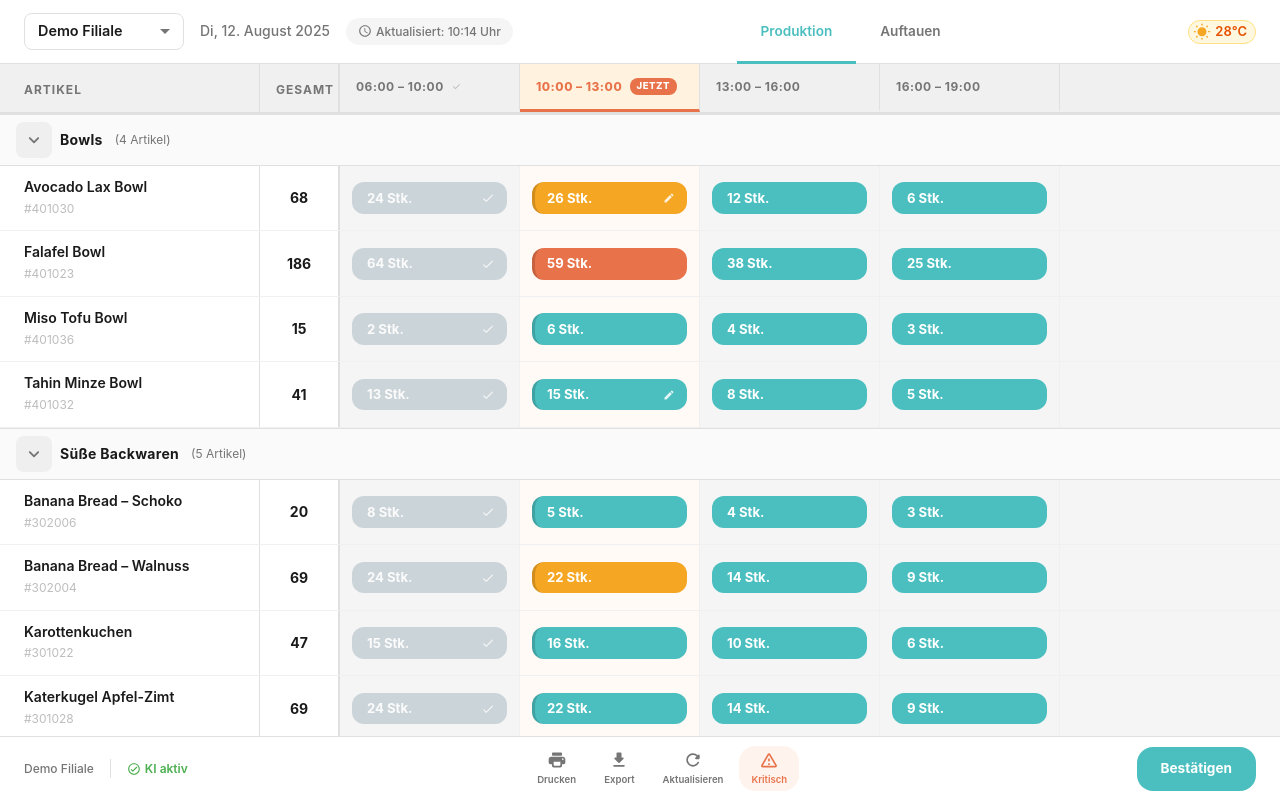
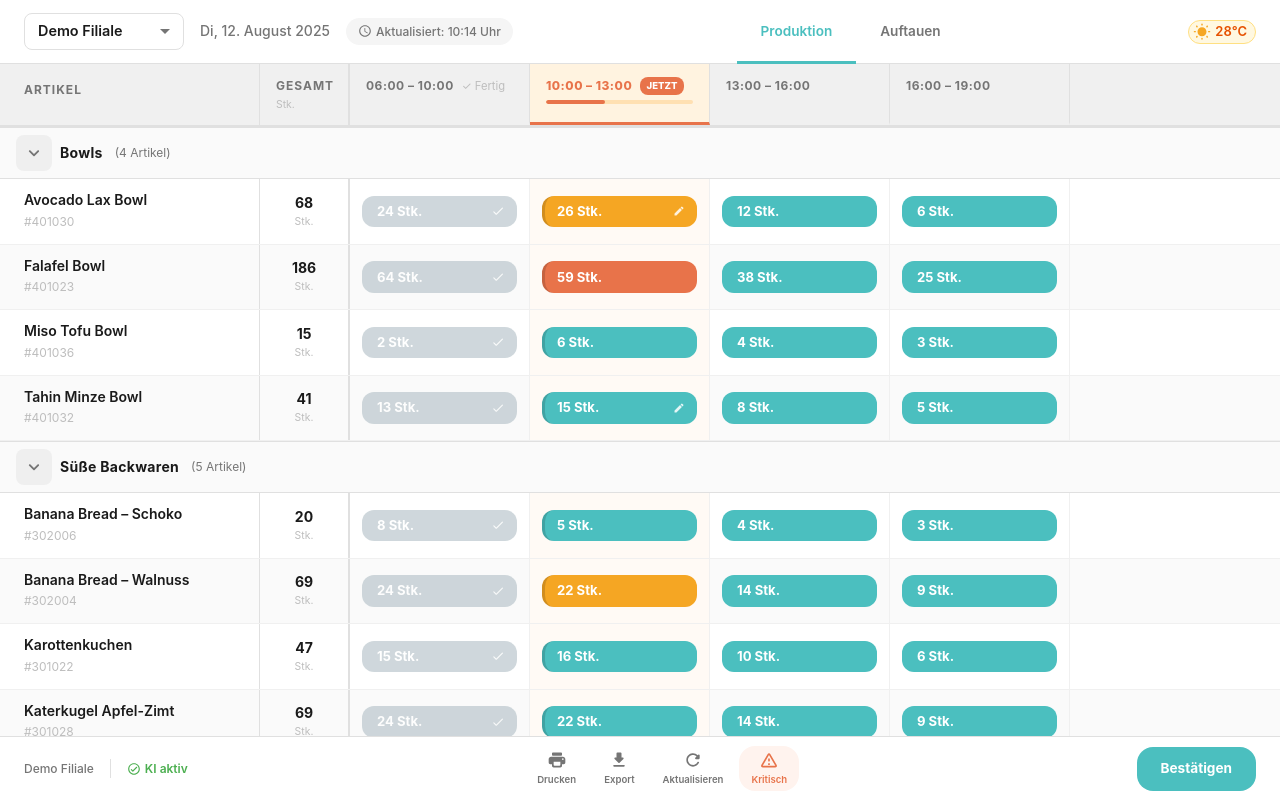
Before and after one commit to heliavz/foodforecast-production-plan, a React (Vite) app: page / in a window 1280 px wide. Built offline with nearby package versions, Linux system fonts and the light colour scheme.

Commit message:
table polish - zebra rows, Gesamt unit label, empty state, horizontal scroll shadow

```diff
--- a/src/components/ProductionTable/ProductRow.jsx
+++ b/src/components/ProductionTable/ProductRow.jsx
@@ -7,17 +7,18 @@ export default function ProductRow({
   productColWidth,
   totalColWidth,
   slotColWidth,
+  isEven,
 }) {
+  const rowBg = isEven ? "#FFFFFF" : "#FAFAFA";
+
   return (
     <Box
       sx={{
         display: "flex",
         alignItems: "stretch",
         borderBottom: "1px solid #F0F0F0",
-        minHeight: 52,
-        "&:hover": {
-          backgroundColor: "#FAFAFA",
-        },
+        minHeight: 56,
+        backgroundColor: rowBg,
       }}
     >
       {/* Fixed product name column */}
@@ -29,13 +30,12 @@ export default function ProductRow({
           py: 1.5,
           position: "sticky",
           left: 0,
-          backgroundColor: "inherit",
           zIndex: 2,
           borderRight: "1px solid #E0E0E0",
           display: "flex",
           flexDirection: "column",
           justifyContent: "center",
-          backgroundColor: "#fff",
+          backgroundColor: rowBg,
         }}
       >
         <Typography
@@ -61,12 +61,13 @@ export default function ProductRow({
           py: 1.5,
           position: "sticky",
           left: productColWidth,
-          backgroundColor: "#fff",
           zIndex: 2,
           borderRight: "2px solid #E0E0E0",
           display: "flex",
+          flexDirection: "column",
           alignItems: "center",
           justifyContent: "center",
+          backgroundColor: rowBg,
         }}
       >
         <Typography
@@ -74,6 +75,12 @@ export default function ProductRow({
           sx={{ fontWeight: 700, color: "text.primary" }}
         >
           {product.total}
+        </Typography>
+        <Typography
+          variant="caption"
+          sx={{ color: "text.muted", fontSize: "0.65rem" }}
+        >
+          Stk.
         </Typography>
       </Box>
 
@@ -86,6 +93,7 @@ export default function ProductRow({
             slotData={slotData}
             slot={slot}
             slotColWidth={slotColWidth}
+            rowBg={rowBg}
           />
         );
       })}
--- a/src/components/ProductionTable/ProductionTable.jsx
+++ b/src/components/ProductionTable/ProductionTable.jsx
@@ -1,18 +1,46 @@
 import { Box, Typography } from "@mui/material";
-import { useState } from "react";
+import { useState, useRef, useEffect } from "react";
 import { categories, timeSlots } from "../../data/mockData";
 import CategoryRow from "./CategoryRow";
 
 const PRODUCT_COL_WIDTH = 260;
-const TOTAL_COL_WIDTH = 80;
+const TOTAL_COL_WIDTH = 90;
 const SLOT_COL_WIDTH = 180;
+
+// progress through the active slot (0 to 1) — hardcoded for demo
+// in production this would be calculated from current time vs slot start/end
+const SLOT_PROGRESS = 0.4;
 
 export default function ProductionTable() {
   const [collapsed, setCollapsed] = useState({});
+  const [showScrollShadow, setShowScrollShadow] = useState(false);
+  const scrollRef = useRef(null);
 
   const toggleCategory = (catId) => {
     setCollapsed((prev) => ({ ...prev, [catId]: !prev[catId] }));
   };
+
+  const allCollapsed =
+    Object.values(collapsed).length > 0 &&
+    categories.every((cat) => collapsed[cat.id]);
+
+  // detect horizontal scroll position to show/hide right shadow
+  useEffect(() => {
+    const el = scrollRef.current;
+    if (!el) return;
+    const handleScroll = () => {
+      const canScrollRight =
+        el.scrollWidth > el.clientWidth + el.scrollLeft + 2;
+      setShowScrollShadow(canScrollRight);
+    };
+    handleScroll();
+    el.addEventListener("scroll", handleScroll);
+    window.addEventListener("resize", handleScroll);
+    return () => {
+      el.removeEventListener("scroll", handleScroll);
+      window.removeEventListener("resize", handleScroll);
+    };
+  }, []);
 
   return (
     <Box
@@ -21,6 +49,7 @@ export default function ProductionTable() {
         overflow: "hidden",
         display: "flex",
         flexDirection: "column",
+        position: "relative",
       }}
     >
       {/* TABLE HEADER */}
@@ -33,6 +62,7 @@ export default function ProductionTable() {
           position: "sticky",
           top: 0,
           zIndex: 10,
+          overflowX: "hidden",
         }}
       >
         {/* Fixed Artikel column */}
@@ -74,6 +104,9 @@ export default function ProductionTable() {
             backgroundColor: "background.tableHeader",
             zIndex: 11,
             borderRight: "2px solid #E0E0E0",
+            display: "flex",
+            flexDirection: "column",
+            justifyContent: "center",
           }}
         >
           <Typography
@@ -87,6 +120,12 @@ export default function ProductionTable() {
           >
             Gesamt
           </Typography>
+          <Typography
+            variant="caption"
+            sx={{ color: "text.muted", fontSize: "0.65rem" }}
+          >
+            Stk.
+          </Typography>
         </Box>
 
         {/* Scrollable time slot columns */}
@@ -97,7 +136,8 @@ export default function ProductionTable() {
               width: SLOT_COL_WIDTH,
               minWidth: SLOT_COL_WIDTH,
               px: 2,
-              py: 1.5,
+              pt: 1.5,
+              pb: 0,
               backgroundColor: slot.isActive
                 ? "#FFF3E0"
                 : "background.tableHeader",
@@ -109,10 +149,11 @@ export default function ProductionTable() {
                 ? "secondary.main"
                 : "transparent",
               display: "flex",
-              alignItems: "center",
-              gap: 1,
+              flexDirection: "column",
+              gap: 0.5,
             }}
           >
+            <Box sx={{ display: "flex", alignItems: "center", gap: 1 }}>
               <Typography
                 variant="caption"
                 sx={{
@@ -124,6 +165,7 @@ export default function ProductionTable() {
               >
                 {slot.label}
               </Typography>
+
               {slot.isActive && (
                 <Box
                   sx={{
@@ -134,26 +176,74 @@ export default function ProductionTable() {
                     px: 0.8,
                     py: 0.2,
                     borderRadius: 1,
-                  letterSpacing: 0.5,
                   }}
                 >
                   JETZT
                 </Box>
               )}
+
               {slot.isCompleted && (
                 <Typography
                   variant="caption"
-                sx={{ color: "text.muted", fontSize: "0.65rem" }}
+                  sx={{ color: "text.muted", fontSize: "0.7rem" }}
                 >
-                ✓
+                  ✓ Fertig
                 </Typography>
+              )}
+            </Box>
+
+            {/* Progress bar inside active slot header */}
+            {slot.isActive && (
+              <Box
+                sx={{
+                  width: "100%",
+                  height: 4,
+                  backgroundColor: "#FFE0B2",
+                  borderRadius: 2,
+                  overflow: "hidden",
+                  mb: 0.5,
+                }}
+              >
+                <Box
+                  sx={{
+                    width: `${SLOT_PROGRESS * 100}%`,
+                    height: "100%",
+                    backgroundColor: "secondary.main",
+                    borderRadius: 2,
+                    transition: "width 0.5s ease",
+                  }}
+                />
+              </Box>
             )}
           </Box>
         ))}
       </Box>
 
-      {/* SCROLLABLE BODY */}
-      <Box sx={{ flex: 1, overflowY: "auto", overflowX: "auto" }}>
+      {/* SCROLLABLE BODY - with right shadow affordance */}
+      <Box
+        ref={scrollRef}
+        sx={{
+          flex: 1,
+          overflowY: "auto",
+          overflowX: "auto",
+          position: "relative",
+          // right edge shadow when more content exists
+          "&::after": showScrollShadow
+            ? {
+                content: '""',
+                position: "fixed",
+                top: 64,
+                right: 0,
+                width: 48,
+                height: "100%",
+                background:
+                  "linear-gradient(to left, rgba(0,0,0,0.06), transparent)",
+                pointerEvents: "none",
+                zIndex: 5,
+              }
+            : {},
+        }}
+      >
         <Box
           sx={{
             minWidth:
@@ -162,7 +252,22 @@ export default function ProductionTable() {
               SLOT_COL_WIDTH * timeSlots.length,
           }}
         >
-          {categories.map((category) => (
+          {allCollapsed ? (
+            <Box
+              sx={{
+                display: "flex",
+                alignItems: "center",
+                justifyContent: "center",
+                py: 8,
+                color: "text.secondary",
+              }}
+            >
+              <Typography variant="body2">
+                Alle Kategorien eingeklappt - tippen zum Öffnen
+              </Typography>
+            </Box>
+          ) : (
+            categories.map((category) => (
               <CategoryRow
                 key={category.id}
                 category={category}
@@ -173,7 +278,8 @@ export default function ProductionTable() {
                 totalColWidth={TOTAL_COL_WIDTH}
                 slotColWidth={SLOT_COL_WIDTH}
               />
-          ))}
+            ))
+          )}
         </Box>
       </Box>
     </Box>
```
Lines whose indentation alone changed are shown as unchanged.
